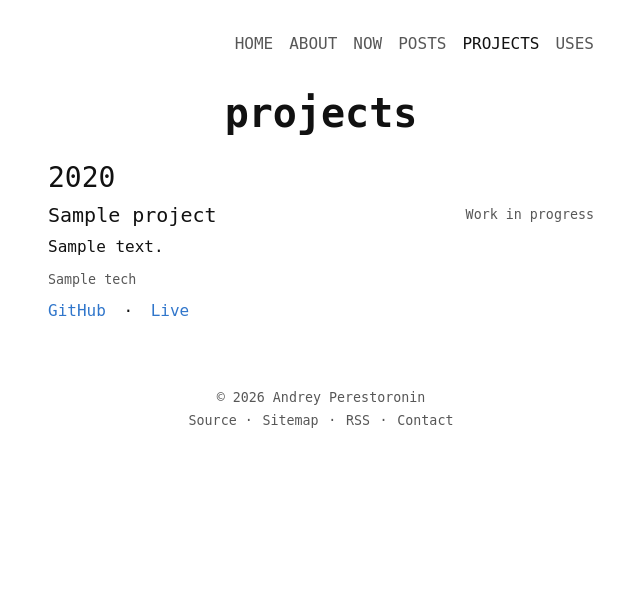
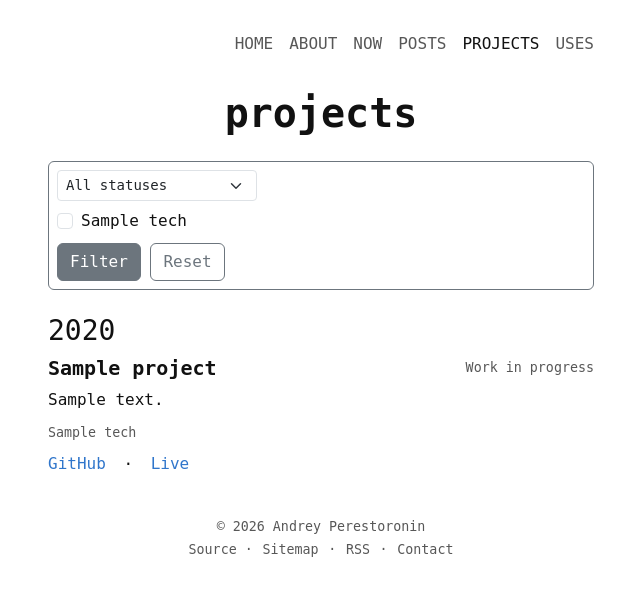
Before and after one commit to prs2rnn/django-blog, a Django app: page /projects/ in a window 1280 px wide. Shown: the top 596 px of the page, without its empty margins (319-959 px from the left). Run offline with Django 5.2, Linux system fonts and the light colour scheme; tables that the repository leaves empty hold one stand-in row (values such as "Sample post"); some libraries are stand-ins or nearby versions; some web fonts are replaced.

Commit message:
feat: projects filter

```diff
--- a/apps/core/models.py
+++ b/apps/core/models.py
@@ -32,12 +32,13 @@ class Project(models.Model):
 
     created_at = models.DateTimeField()
 
-    STATUS_CHOICES = [
-        ("wip", "Work in progress"),
-        ("done", "Finished"),
-    ]
+    class Status(models.TextChoices):
+        WIP = "wip", "Work in progress"
+        DONE = "done", "Finished"
 
-    status = models.CharField(max_length=10, choices=STATUS_CHOICES)
+    status = models.CharField(
+        max_length=10, choices=Status.choices, default=Status.DONE
+    )
 
     class Meta:
         ordering = ["-created_at"]
--- a/apps/core/views.py
+++ b/apps/core/views.py
@@ -3,7 +3,7 @@ from django.views.generic import ListView, TemplateView
 from apps.core.models import SiteStats
 
 from ..posts.models import Post, Tag
-from .models import Project
+from .models import Project, Tech
 
 
 class HomeView(TemplateView):
@@ -69,10 +69,23 @@ class ProjectListView(ListView):
     context_object_name = "projects"
 
     def get_queryset(self):
-        return Project.objects.filter(is_published=True).prefetch_related("techs")
+        queryset = Project.objects.filter(is_published=True).prefetch_related("techs")
+
+        selected_techs = self.request.GET.getlist("techs")
+        status = self.request.GET.get("status")
+
+        if selected_techs:
+            queryset = queryset.filter(techs__id__in=selected_techs)
+        if status:
+            queryset = queryset.filter(status=status)
+
+        return queryset.distinct()
 
     def get_context_data(self, **kwargs):
         context = super().get_context_data(**kwargs)
         context["title"] = "projects".lower()
         context["page_desc"] = "Things I've built - tools, websites, and experiments."
+        context["techs"] = Tech.objects.all()
+        context["selected_techs"] = self.request.GET.getlist("techs")
+
         return context
--- a/static/css/style.css
+++ b/static/css/style.css
@@ -153,3 +153,9 @@ footer a:hover {
 #copy-link {
   color: var(--text);
 }
+.check:hover {
+  cursor: pointer;
+}
+.form-select {
+  max-width: 200px;
+}
--- a/templates/core/projects.html
+++ b/templates/core/projects.html
@@ -1,15 +1,53 @@
 {% extends "base.html" %} {% block content %}
 
 <h1 class="text-center mt-4 mb-4">{{ title }}</h1>
+
+<form method="get" class="border p-2 rounded border-secondary">
+
+  <select name="status" class="form-select form-select-sm mb-2 form-select" aria-label="Status select">
+      <option value="">All statuses</option>
+      <option value="done" {% if request.GET.status == "done" %}selected {% endif %}>Finished</option>
+      <option value="wip" {% if request.GET.status == "wip" %}selected {% endif %}>Work in progress</option>
+  </select>
+
+  <div class="d-flex flex-row flex-wrap align-items-center mb-2">
+    {% for tech in techs %}
+      <div class="form-check me-2">
+
+          <input
+              class="form-check-input check"
+              type="checkbox"
+              name="techs"
+              value="{{ tech.id }}"
+              id="tech-{{ tech.id }}"
+              {% if tech.id|stringformat:"s" in selected_techs %}
+                  checked
+              {% endif %}
+          >
+
+          <label
+              class="form-check-label check"
+              for="tech-{{ tech.id }}"
+          >
+              {{ tech.name }}
+          </label>
+
+      </div>
+    {% endfor %}
+  </div>
+
+  <button class="btn btn-secondary search">Filter</button>
+  <a href="{% url 'core:projects' %}" class="btn btn-outline-secondary search" style="text-decoration: none;">Reset</a>
+</form>
 
 <ul style="list-style-type: none" class="ps-0 ms-0">
   {% for project in projects %} {% ifchanged project.created_at.year %}
   <h2 class="mt-4 fs-3">{{ project.created_at.year }}</h2>
   {% endifchanged %}
 
-  <li class="mb-5">
+  <li class="mb-4">
     <div class="d-flex justify-content-between align-items-center">
-      <h3 class="fs-5 mb-0">{{ project.title }}</h3>
+      <h3 class="fs-5 mb-0 fw-bold">{{ project.title }}</h3>
 
       <small class="muted"> {{ project.get_status_display }} </small>
     </div>
```
Also changed, not shown: apps/core/migrations/0006_alter_project_status.py (added).
